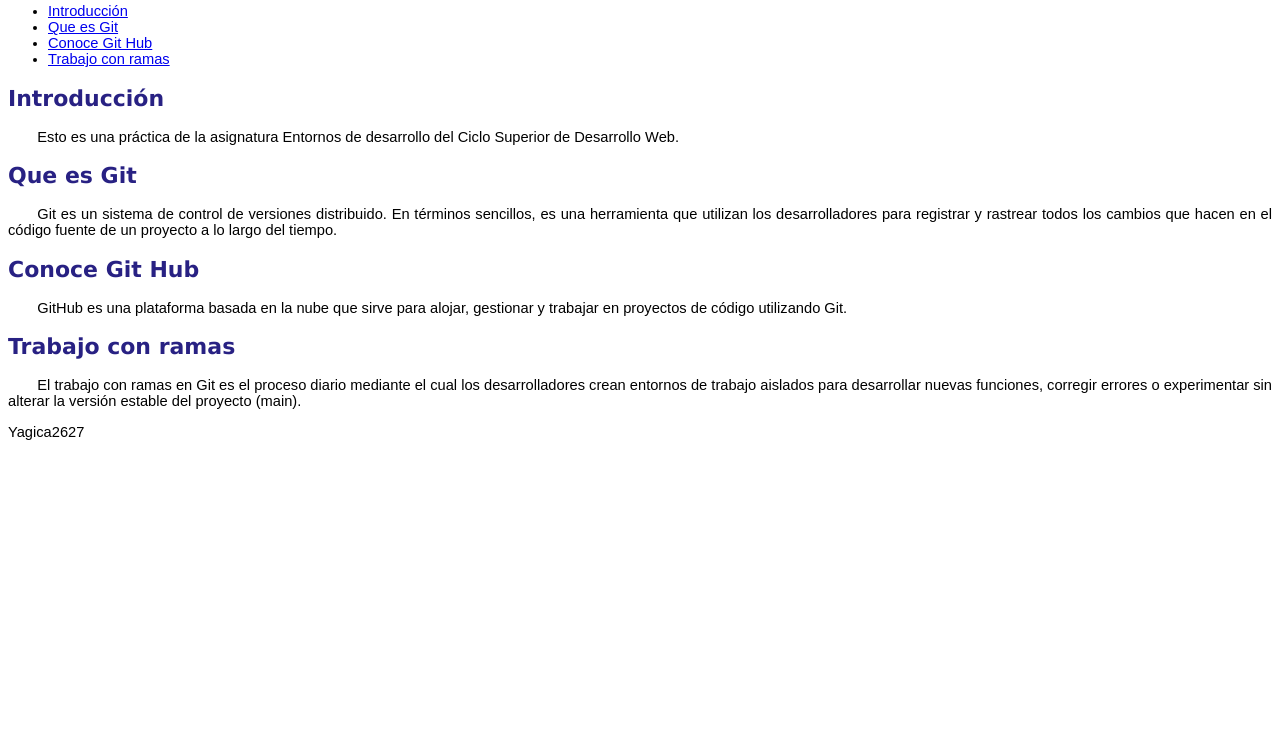
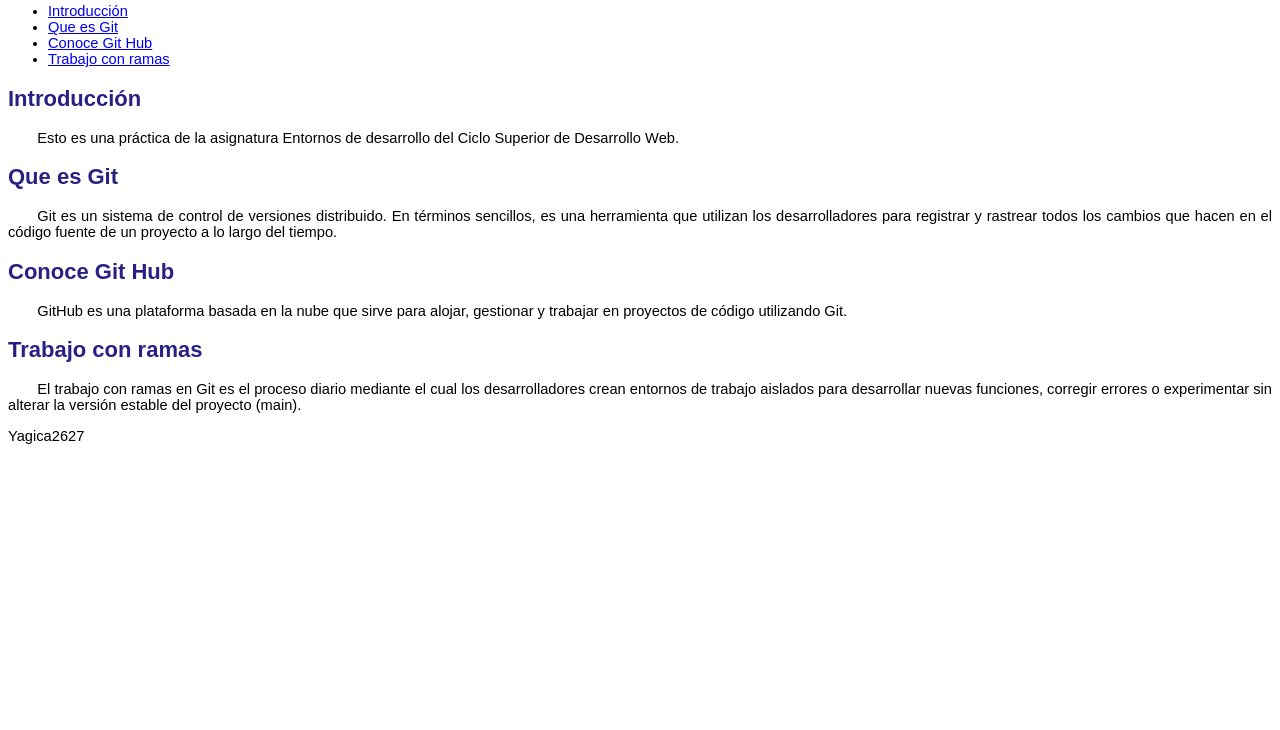
Before and after one commit to YaizaGigante/Proyecto-Web-yagica2627, a plain HTML site: page index.html in a window 1280 px wide. Shown: the part 70-800 px from the top of the page. Drawn offline with Linux system fonts and the light colour scheme; files that its build step writes are made by us from their sources.

Commit message:
Modificación de la fuente de los títulos

```diff
--- a/css/styles.css
+++ b/css/styles.css
@@ -9,6 +9,6 @@ p{
     text-indent: 2em;
 }
 h1, h2{
-    font-family: Verdana;
+    font-family: Arial, Helvetica, sans-serif;
     color: #282183;
 }
```
